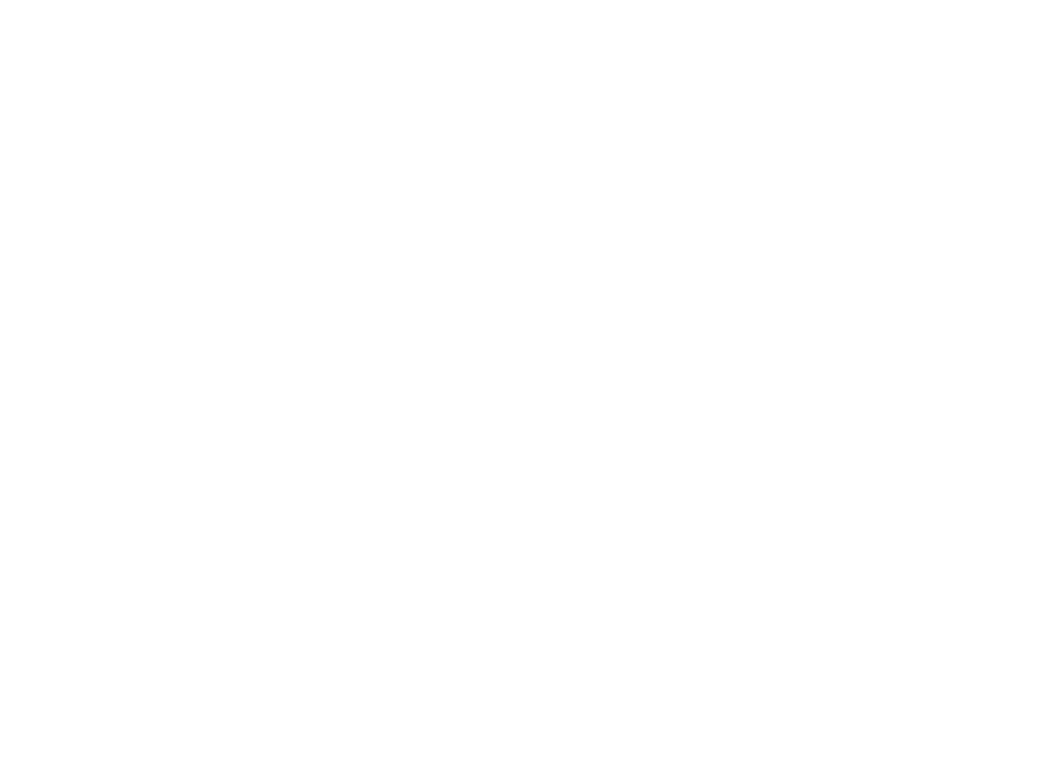
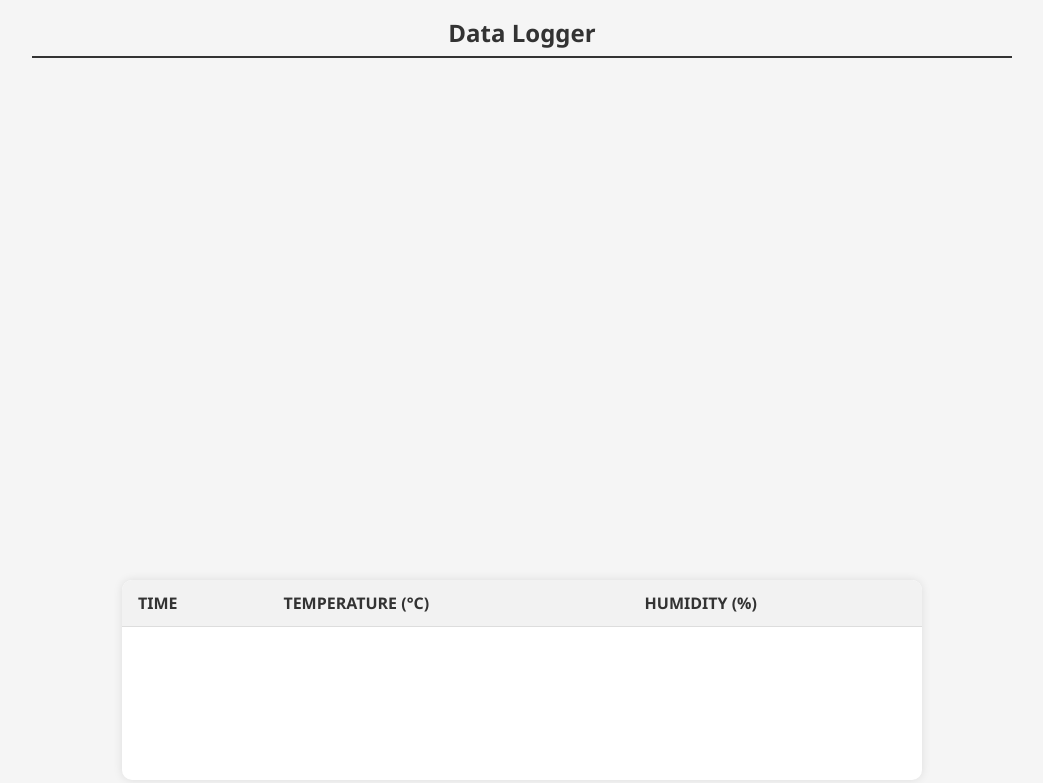
Before and after one commit to Mevan-Solanga/TemperatureLogger-Frontend, a website: page index.html in a window 1280 px wide. Shown: the whole page, without its empty margins (118-1161 px from the left). Drawn offline with Linux system fonts and the light colour scheme.

Commit message:
Table added-nontested

```diff
--- a/index.html
+++ b/index.html
@@ -4,16 +4,98 @@
     <meta charset="UTF-8">
     <meta name="viewport" content="width=device-width, initial-scale=1.0">
     <title>Sensor Readings</title>
+    <style>
+        body {
+            font-family: 'Segoe UI', Tahoma, Geneva, Verdana, sans-serif;
+            background-color: #f5f5f5;
+            margin: 0;
+            padding: 0;
+        }
+        #header {
+            text-align: center;
+            margin-bottom: 20px;
+            position: relative;
+        }
+        #header h1 {
+            font-size: 24px;
+            font-weight: bold;
+            color: #333;
+            margin-bottom: 10px; /* Added margin bottom for spacing */
+        }
+        #line {
+            position: absolute;
+            left: 150px;
+            right: 150px;
+            top: 40px; /* Adjust distance below heading */
+            height: 2px;
+            background-color: #333;
+        }
+        #sensorTableContainer {
+            position: fixed;
+            bottom: 20px;
+            left: 50%;
+            transform: translateX(-50%);
+            width: 90%;
+            max-width: 800px;
+            height: 200px; /* Fixed height */
+            overflow-y: auto; /* Enable vertical scrolling */
+            background-color: white;
+            border-radius: 10px;
+            box-shadow: 0 0 10px rgba(0, 0, 0, 0.1);
+        }
+        table {
+            width: 100%;
+            border-collapse: collapse;
+            border-radius: 10px;
+        }
+        th, td {
+            padding: 12px 16px;
+            text-align: left;
+            border-bottom: 1px solid #ddd;
+        }
+        th {
+            background-color: #f2f2f2;
+            font-weight: 600; /* Semi-bold */
+            color: #333;
+            text-transform: uppercase;
+        }
+        tr:last-child td {
+            border-bottom: none;
+        }
+    </style>
 </head>
 <body>
-    <div id="sensorReadings"></div>
-
+    <div id="header">
+        <h1>Data Logger</h1>
+        <div id="line"></div> <!-- Line below the heading -->
+    </div>
+    <div id="sensorTableContainer">
+        <table id="sensorTable">
+            <thead>
+                <tr>
+                    <th>Time</th>
+                    <th>Temperature (°C)</th>
+                    <th>Humidity (%)</th>
+                </tr>
+            </thead>
+            <tbody>
+                <!-- Table body will be dynamically populated by JavaScript -->
+            </tbody>
+        </table>
+    </div>
     <script>
-        const socket = new WebSocket('ws://localhost:3000'); // Connect to the WebSocket server
-
+        const socket = new WebSocket('ws://localhost:3000');
         socket.onmessage = function(event) {
-            const sensorReadings = document.getElementById('sensorReadings');
-            sensorReadings.innerHTML += '<p>' + event.data + '</p>'; // Display sensor readings
+            const sensorData = event.data.split(',');
+            const time = new Date().toLocaleTimeString();
+            const tableBody = document.querySelector('#sensorTable tbody');
+            const newRow = tableBody.insertRow(0); // Insert at the beginning
+            const timeCell = newRow.insertCell();
+            timeCell.textContent = time;
+            const tempCell = newRow.insertCell();
+            tempCell.textContent = sensorData[0];
+            const humCell = newRow.insertCell();
+            humCell.textContent = sensorData[1];
         };
     </script>
 </body>
```
Also changed, not shown: app.js (+20 -14 lines), package.json (+5 -2 lines), README.md (added).
